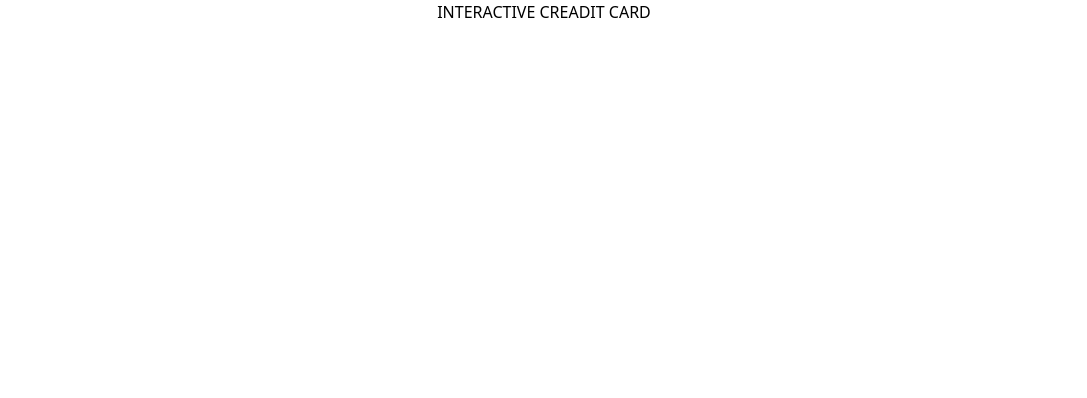
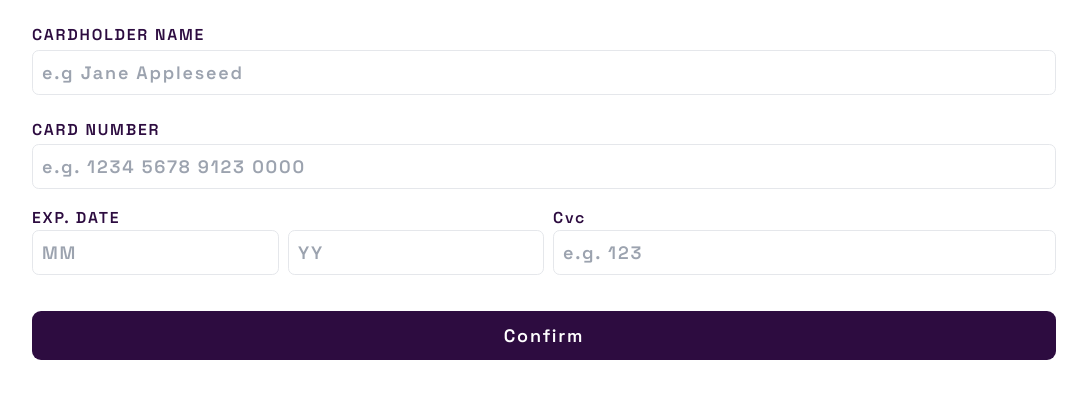
Before and after one commit to JuliCoDev/interactive_card, a React (Create React App) app: page / in a window 1280 px wide. Shown: the top 398 px of the page, without its empty margins (96-1183 px from the left). Built offline with nearby package versions, Linux system fonts and the light colour scheme.

Commit message:
Add form card with all fields and button

```diff
--- a/package.json
+++ b/package.json
@@ -40,6 +40,7 @@
   "devDependencies": {
     "autoprefixer": "^10.4.13",
     "postcss-cli": "^10.1.0",
+    "tailwind-styled-components": "^2.2.0",
     "tailwindcss": "^3.2.4"
   }
 }
--- a/src/App.jsx
+++ b/src/App.jsx
@@ -1,9 +1,9 @@
 import './App.css';
-
+import Dashboard from './pages/Dashboard';
 export default function App() {
   return (
-    <h1 className="text-center">
-      INTERACTIVE CREADIT CARD
-    </h1>
+    <>
+      <Dashboard />
+    </>
   )
 }
--- a/src/index.css
+++ b/src/index.css
@@ -1,3 +1,16 @@
+@import url('https://fonts.googleapis.com/css2?family=Space+Grotesk:wght@300;400;600;700&display=swap');
+
 @tailwind base;
+
 @tailwind components;
+
 @tailwind utilities;
+
+html{
+    @apply
+    tracking-widest
+    text-lg
+    font-space
+    font-semibold
+
+}
--- /dev/null
+++ b/src/pages/Dashboard.jsx
@@ -0,0 +1,67 @@
+import Input from "../styleComponents/Input";
+import Label from "../styleComponents/Label";
+import Button from "../styleComponents/Button";
+
+
+export default function Dashboard(){
+
+    return(
+        <form className="w-4/5 m-auto mt-4">
+            <Label htmlFor="cardholderName">CARDHOLDER NAME</Label>
+            <Input
+                name="cardholderName"
+                placeholder="e.g Jane Appleseed"
+                type="text"
+            />
+
+            <Label htmlFor="cardNumber">CARD NUMBER</Label>
+            <Input
+                nameInput="cardNumber"
+                placeholder="e.g. 1234 5678 9123 0000"
+                type="text"
+                maxLength={19}
+            />
+
+            <div className="flex justify-between ">
+                <div className="w-2/4 ">
+                    <Label className="block">EXP. DATE</Label>
+                    <div className="flex justify-between">
+                        <div className="inline-block w-2/4 box-border pr-2" >
+                            <Input
+                                name="month"
+                                placeholder="MM"
+                                type="text"
+                                maxLength={2}
+
+
+                            />
+                        </div>
+                        <div className="inline-block w-2/4" >
+                            <Input
+                                name="year"
+                                placeholder="YY"
+                                type="text"
+                                maxLength={2}
+                            />
+                        </div>
+                    </div>
+                </div>
+
+                <div className="w-2/4 box-border pl-2 ">
+                    <Label className="block">Cvc</Label>
+                    <Input
+                        name="cvc"
+                        placeholder="e.g. 123"
+                        type="text"
+                        maxLength={2}
+                    />
+                </div>
+            </div>
+            <div>
+                <Button type="submit">
+                    Confirm
+                </Button>
+            </div>
+        </form>
+    )
+}
--- /dev/null
+++ b/src/styleComponents/Button.jsx
@@ -0,0 +1,12 @@
+import tw from "tailwind-styled-components/";
+
+const Button = tw.button`
+    bg-dark
+    p-2
+    text-white
+    rounded-lg
+    w-full
+    my-4
+`;
+
+export default Button;
--- a/src/styleComponents/Input.jsx
+++ b/src/styleComponents/Input.jsx
@@ -4,9 +4,13 @@ const Input = tw.input`
     outline-none
     border
     border-gray-200
-    focus:border-semi-darck
+    focus:border-semi-dark
     rounded-md
-    p-2
+    py-1
+    px-2
+    w-full
+    h-10
+    mb-4
 
 `;
 
--- /dev/null
+++ b/src/styleComponents/Label.jsx
@@ -0,0 +1,8 @@
+import tw from "tailwind-styled-components";
+
+const Label = tw.label`
+    text-dark
+    text-sm
+`;
+
+export default Label;
--- a/tailwind.config.js
+++ b/tailwind.config.js
@@ -4,7 +4,16 @@ module.exports = {
     "./src/**/*.{js,jsx,ts,tsx}",
   ],
   theme: {
-    extend: {},
+    extend: {
+      colors:{
+        'ligth' : "hsl(249, 99%, 64%)",
+        'semi-dark' : "hsl(278, 94%, 30%)",
+        'dark' : "hsl(278, 68%, 15%)"
+      },
+      fontFamily: {
+        space: ['Space Grotesk'],
+      },
+    },
   },
   plugins: [],
 }
```
Also changed, not shown: src/components/FormCard.jsx (added), 1 other file (tests, documents, lock files or other folders).
